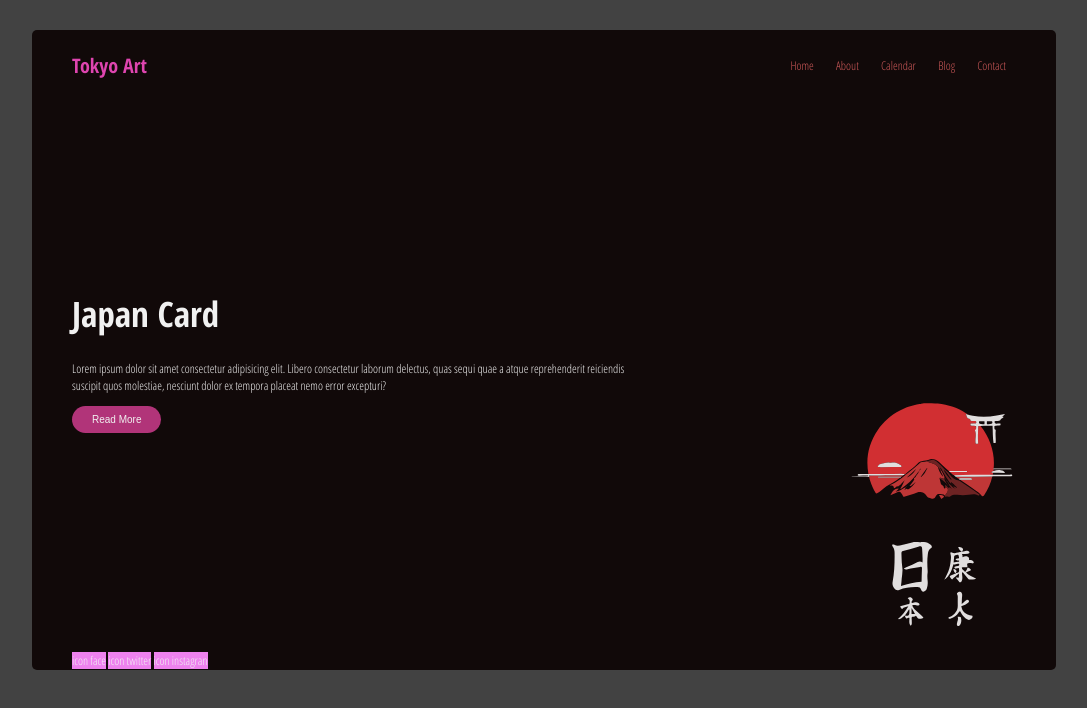
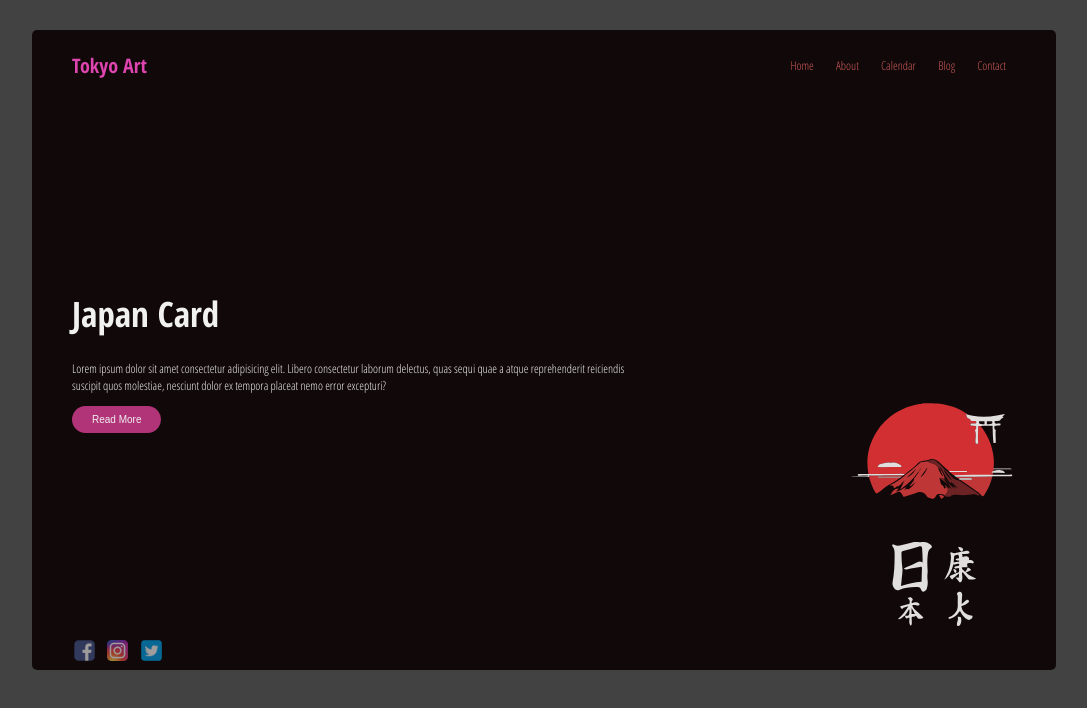
Before and after one commit to JonatasAlexandrao/componentes, a plain HTML site: page 5 - CardAnimation/index.html in a window 1280 px wide. Shown: the whole page, without its empty margins (96-1183 px from the left). Drawn offline with Linux system fonts and the light colour scheme.

Commit message:
added social media icons

```diff
--- a/5 - CardAnimation/index.html
+++ b/5 - CardAnimation/index.html
@@ -40,11 +40,9 @@
     </div>
 
     <footer>
-      <ul>
-        <li>icon face</li>
-        <li>icon twitter</li>
-        <li>icon instagran</li>
-      </ul>
+        <img class="face" src="./img/facebook-icone-icon.png" alt="tokyo art">
+        <img class="instagram" src="./img/instagram-icone-icon-1.png" alt="tokyo art">
+        <img class="twitter" src="./img/twitter-squared.png" alt="tokyo art">
     </footer>
 
   </div>
--- a/5 - CardAnimation/style.css
+++ b/5 - CardAnimation/style.css
@@ -103,23 +103,50 @@ body {
   font-size: 1rem;
 
   border: none;
-  padding: 8px 20px;
+  padding: .8rem 2rem;
   border-radius: 2rem;
 
   background-color: rgb(177, 52, 121);
   color: var(--color-white);
 
   cursor: pointer;
+  transition: .5s;
+}
+
+.info > .readMore:hover {
+  transform: scale(1.1);
 }
 
 footer {
   position: absolute;
+  display: flex;
+  align-items: center;
   bottom: 0;
   /*width: 100%;*/
   height: 3rem;
   /*background-color: violet;*/
 }
-footer li {
-  display: inline-block;
-  background-color: violet;
+footer img {
+  opacity: .6;
+  width: 2.5rem;
+  height: 2.5rem;
+  margin: 0 1rem 1rem 0;
+
+  transition: .5s;
 }
+
+footer .instagram {
+  width: 2.1rem;
+  height: 2.1rem;
+}
+
+footer .twitter {
+  width: 2.7rem;
+  height: 2.7rem;
+}
+
+footer img:hover {
+  cursor: pointer;
+  transform: scale(1.2);
+  opacity: 1;
+}
```
Also changed, not shown: 5 - CardAnimation/img/facebook-icone-icon.png (added), 5 - CardAnimation/img/instagram-icone-icon-1.png (added), 5 - CardAnimation/img/twitter-squared.png (added), 5 - CardAnimation/img/whatsapp-logo-2.png (added).
